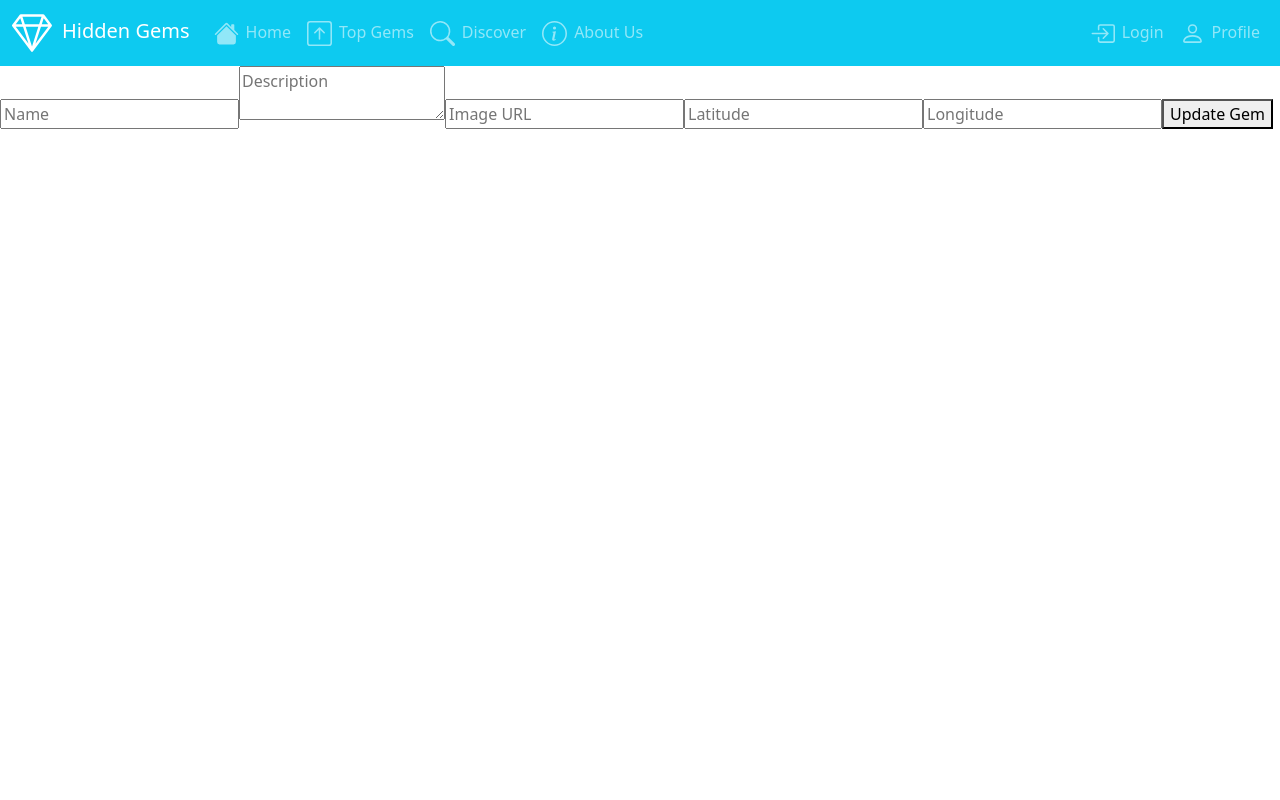
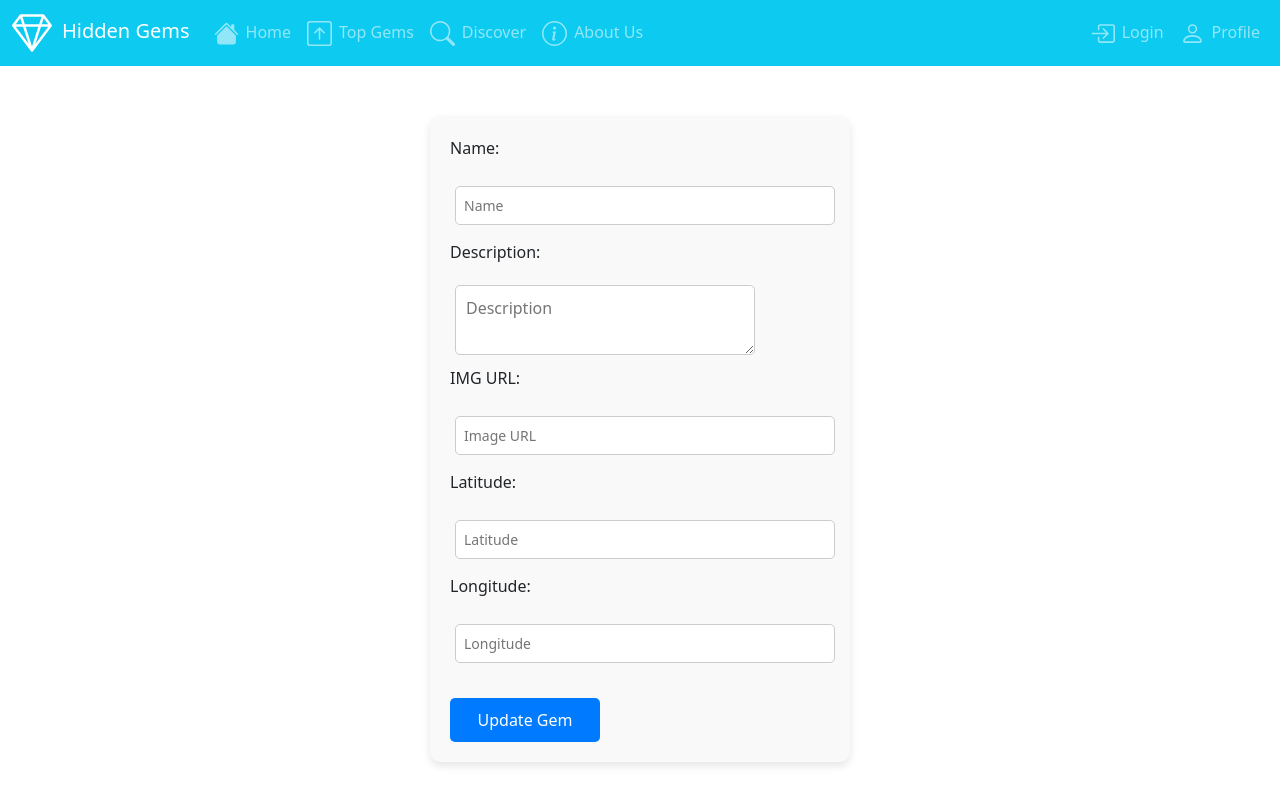
Before and after one commit to MichaelWhiting/HiddenGems, a React (Vite) app: page /updateGem/1 in a window 1280 px wide. Built offline with nearby package versions, Linux system fonts and the light colour scheme; no server answers.

Commit message:
edit delete buttons work

```diff
--- /dev/null
+++ b/src/CSS/UpdateGem.css
@@ -0,0 +1,33 @@
+.form-container {
+    display: flex;
+    flex-direction: column;
+    align-items: center;
+    justify-content: center;
+    margin-top: 50px;
+  }
+
+  .form-container input,
+  .form-container textarea {
+    width: 300px;
+    padding: 10px;
+    margin: 5px;
+    border: 1px solid #ccc;
+    border-radius: 5px;
+    font-size: 16px;
+  }
+
+  .form-container button {
+    width: 150px;
+    padding: 10px;
+    margin-top: 20px;
+    background-color: #007bff;
+    color: white;
+    border: none;
+    border-radius: 5px;
+    cursor: pointer;
+    font-size: 16px;
+  }
+
+  .form-container button:hover {
+    background-color: #0056b3;
+  }
--- a/src/components/GemCard.jsx
+++ b/src/components/GemCard.jsx
@@ -4,7 +4,7 @@ import { useNavigate } from 'react-router-dom';
 import axios from 'axios';
 
 function GemCard(props) {
-    const { gem, i, reload, setReload } = props;
+    const { gem, i, reload, setReload, showButtons } = props;
     const navigate = useNavigate();
 
     const handleEdit = () => {
@@ -44,10 +44,12 @@ function GemCard(props) {
                     type="popularity"
                 />
             </div>
+            {showButtons && (
             <div>
                 <button onClick={handleEdit}>Edit</button>
                 <button onClick={handleDelete}>Delete</button>
             </div>
+            )}
             <button
                 className="hyper-link"
                 onClick={() => navigate("/details", { state: { gemId: gem.gemId } })}
--- a/src/components/updateGem.jsx
+++ b/src/components/updateGem.jsx
@@ -3,6 +3,7 @@
 import React, { useState, useEffect } from 'react';
 import axios from 'axios';
 import { useParams } from 'react-router-dom';
+import "../CSS/UpdateGem.css"
 
 const UpdateGem = () => {
   const [name, setName] = useState('');
@@ -49,7 +50,9 @@ const UpdateGem = () => {
   };
 
   return (
-    <form onSubmit={handleSubmit}>
+    <div className="form-container">
+    <form className="cr-form" onSubmit={handleSubmit}>
+    <p>Name:</p>
       <input
         type='text'
         placeholder='Name'
@@ -57,12 +60,14 @@ const UpdateGem = () => {
         onChange={(e) => setName(e.target.value)}
         required
       />
+      <p>Description:</p>
       <textarea
         placeholder='Description'
         value={description}
         onChange={(e) => setDescription(e.target.value)}
         required
       />
+      <p>IMG URL:</p>
       <input
         type='text'
         placeholder='Image URL'
@@ -70,6 +75,7 @@ const UpdateGem = () => {
         onChange={(e) => setImgUrl(e.target.value)}
         required
       />
+      <p>Latitude:</p>
       <input
         type='text'
         placeholder='Latitude'
@@ -77,6 +83,7 @@ const UpdateGem = () => {
         onChange={(e) => setLat(e.target.value)}
         required
       />
+      <p>Longitude:</p>
       <input
         type='text'
         placeholder='Longitude'
@@ -86,6 +93,7 @@ const UpdateGem = () => {
       />
       <button type='submit'>Update Gem</button>
     </form>
+    </div>
   );
 };
 
--- a/src/pages/Discover.jsx
+++ b/src/pages/Discover.jsx
@@ -24,7 +24,7 @@ function Discover() {
 
   const gemCards = gems.map((gem, i) => {
     return (
-      <GemCard key={i} i={i} gem={gem} reload={reload} setReload={setReload}/>
+      <GemCard key={i} i={i} gem={gem} reload={reload} setReload={setReload} showButtons={false}/>
     )
   });
 
--- a/src/pages/Profile.jsx
+++ b/src/pages/Profile.jsx
@@ -54,7 +54,7 @@ function Profile() {
 
   const gemCards = userInfo.gems.map((gem, i) => {
     return (
-      <GemCard key={i} i={i} gem={gem} reload={reload} setReload={setReload}/>
+      <GemCard key={i} i={i} gem={gem} reload={reload} setReload={setReload} showButtons={true}/>
     )
   });
 
@@ -81,8 +81,7 @@ function Profile() {
           ))}
         </ul>
       </div>
-       {/* Add Edit button */}
-       <button onClick={() => navigate(`/edit-gem/${gem.gemId}`)}>Edit</button>
+
 
     </div>
   )
--- a/src/pages/TopGems.jsx
+++ b/src/pages/TopGems.jsx
@@ -23,7 +23,7 @@ function TopGems() {
   const gemCards = gems
     // .sort((a, b) => b.enjoyAvg - a.enjoyAvg)
     .map((gem, i) => (
-      <GemCard key={i} i={i} gem={gem} reload={reload} setReload={setReload}/>
+      <GemCard key={i} i={i} gem={gem} reload={reload} setReload={setReload} showButtons={false}/>
     ));
 
   return (
```
